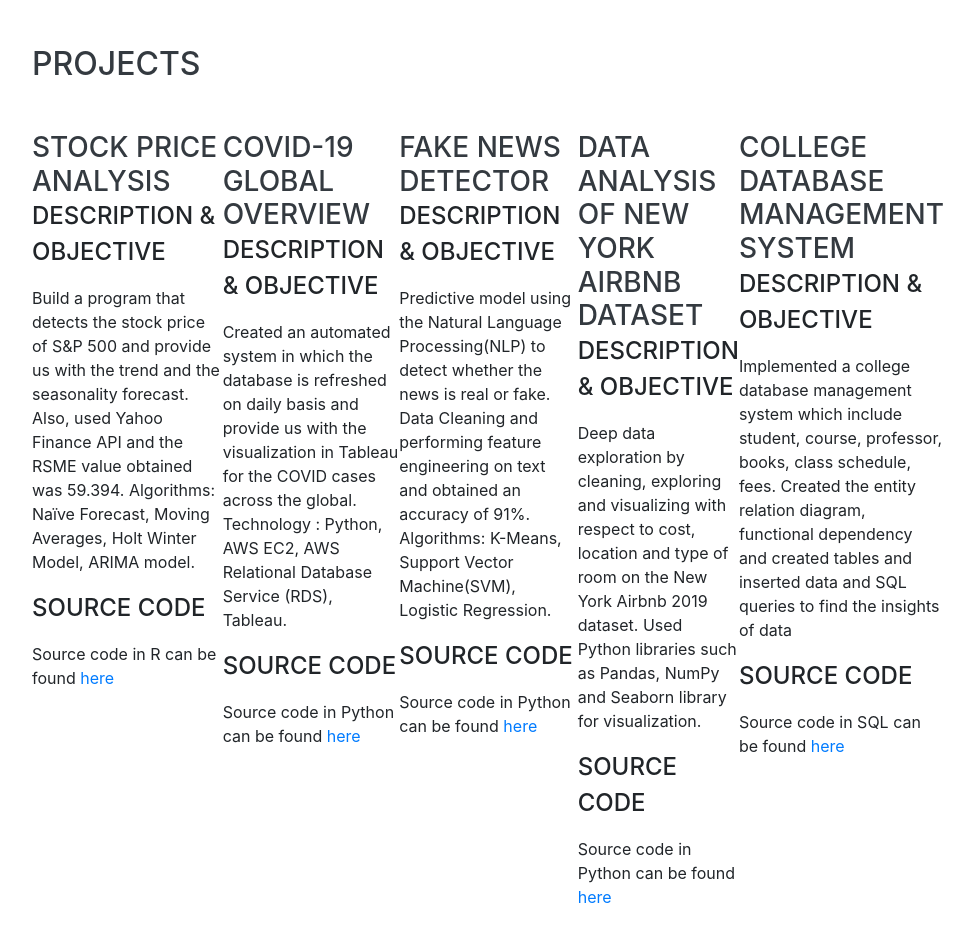
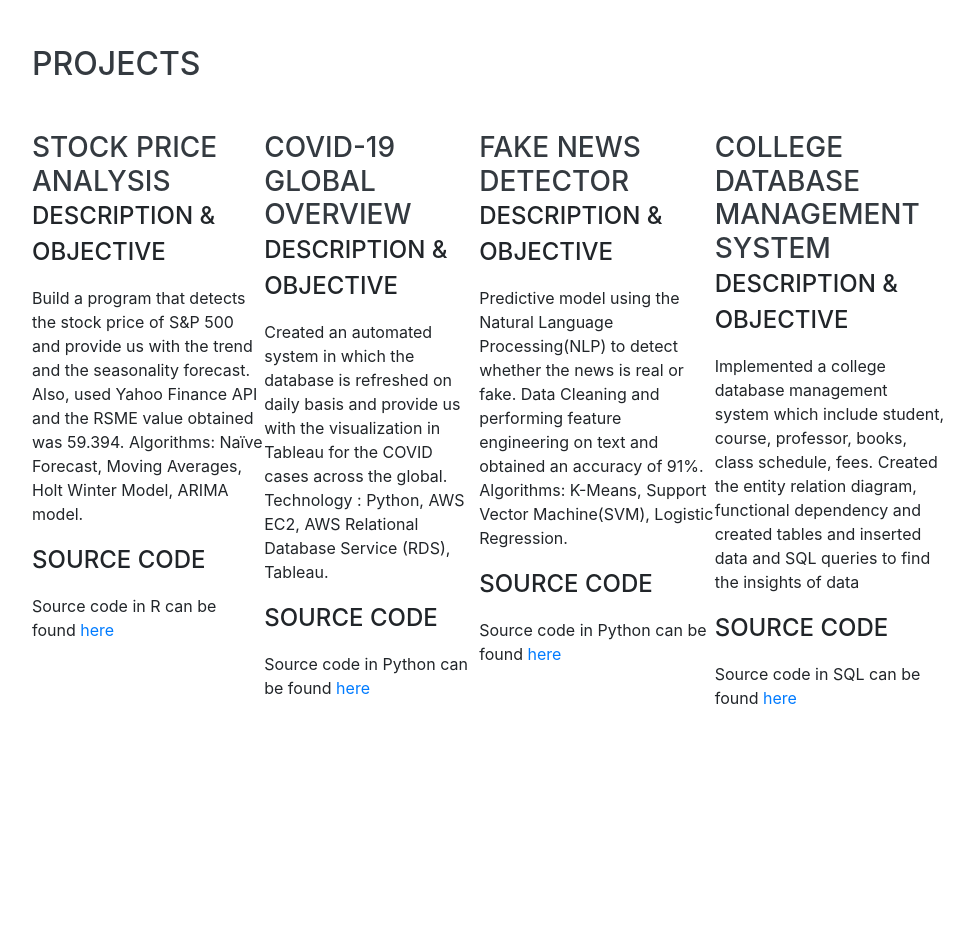
Before and after one commit to arjavkala/arjavkala.github.io, a website with bundled scripts: page index.html in a window 1280 px wide. Shown: the part 3043-3984 px from the top of the page, without its empty margins (288-1262 px from the left). Built offline with nearby package versions, Linux system fonts and the light colour scheme; a web font is replaced by a local one.

Commit message:
Update index.html

```diff
--- a/index.html
+++ b/index.html
@@ -220,19 +220,6 @@ such as Customer and Product Analysis, KPI design, Business reporting by generat
           </div>
 
 
-
-        <div class="resume-item d-flex flex-column flex-md-row justify-content-between mb-5">
-          <div class="resume-content">
-            <h3 class="mb-0">Data Analysis of New York Airbnb Dataset </h3>
-            <div class="subheading mb-3">Description & Objective</div>
-            <p>Deep data exploration by cleaning, exploring and visualizing with respect to cost, location and type of room on the New York Airbnb 2019 dataset. Used Python libraries such as Pandas, NumPy and Seaborn library for visualization.</p>
-			<div class="subheading mb-3">Source Code</div>
-            <p>Source code in Python can be found <a href="https://github.com/arjavkala/Data_Analysis_NY_Airbnb" class="mw-redirect" title= "here">here</a></p>
-          </div>
-
-        </div>
-
-
 		<div class="resume-item d-flex flex-column flex-md-row justify-content-between mb-5">
           <div class="resume-content">
             <h3 class="mb-0">College Database Management System </h3>
```
